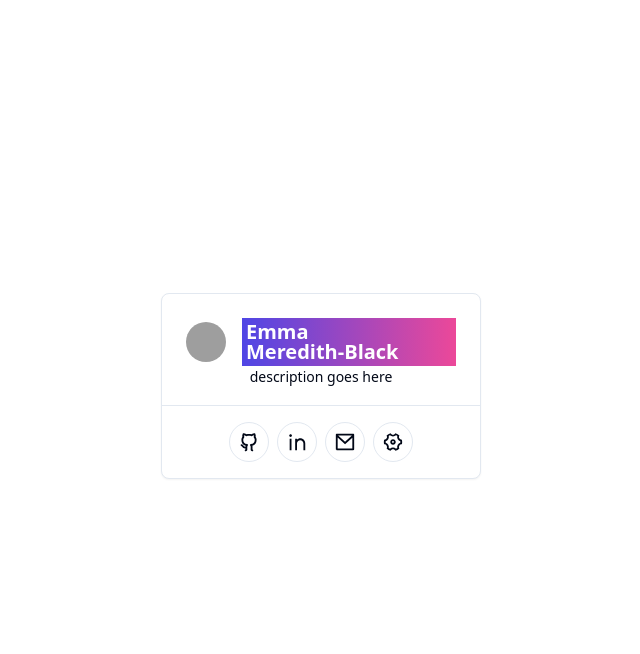
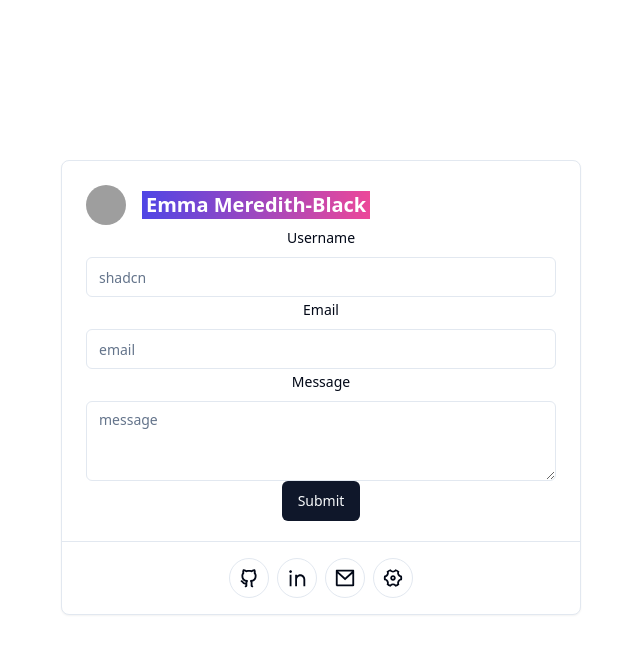
Before and after one commit to testsnake/emmamb-dot-com, a Next.js app: page /en/contact in a window 1280 px wide. Shown: the top 654 px of the page, without its empty margins (319-959 px from the left). Built offline with nearby package versions, Linux system fonts and the light colour scheme; grey boxes are pictures that could not be loaded.

Commit message:
contact form

```diff
--- a/package.json
+++ b/package.json
@@ -10,12 +10,15 @@
     "start": "next start"
   },
   "dependencies": {
+    "@hookform/resolvers": "^3.3.4",
     "@radix-ui/react-aspect-ratio": "^1.0.3",
     "@radix-ui/react-avatar": "^1.0.4",
     "@radix-ui/react-dropdown-menu": "^2.0.6",
+    "@radix-ui/react-label": "^2.0.2",
     "@radix-ui/react-separator": "^1.0.3",
     "@radix-ui/react-slot": "^1.0.2",
     "@t3-oss/env-nextjs": "^0.9.2",
+    "@web3forms/react": "^1.1.3",
     "class-variance-authority": "^0.7.0",
     "clsx": "^2.1.0",
     "embla-carousel-react": "^8.0.0",
@@ -25,6 +28,7 @@
     "next-themes": "^0.2.1",
     "react": "18.2.0",
     "react-dom": "18.2.0",
+    "react-hook-form": "^7.51.0",
     "react-icons": "^5.0.1",
     "tailwind-merge": "^2.2.1",
     "tailwindcss-animate": "^1.0.7",
--- a/src/app/[locale]/contact/page.tsx
+++ b/src/app/[locale]/contact/page.tsx
@@ -6,8 +6,8 @@
     const t = useTranslations('common');
     return (
         <div className="flex h-screen dark:">
-            <div className="m-auto aspect-square 2xl align-middle justify-center flex items-center space-x-x">
-                <div className="m-auto w-[320px]">
+            <div className="mx-auto mt-40 md:mt-[20vh] ">
+                <div className="align-top w-[90vw] md:w-[520px] md:h-max">
                     <AspectRatio ratio={3 / 2}>
                         <ContactCard />
                     </AspectRatio>
--- a/src/app/[locale]/page.tsx
+++ b/src/app/[locale]/page.tsx
@@ -9,8 +9,8 @@
     const t = useTranslations('common');
     return (
         <div className="flex h-screen dark:">
-            <div className="m-auto aspect-square 2xl align-middle justify-center flex items-center space-x-x">
-                <div className="m-auto w-[320px]">
+            <div className="mx-auto mt-40 md:mt-[20vh] ">
+                <div className="align-top w-[90vw] md:w-[520px] md:h-max">
                     <AspectRatio ratio={3 / 2}>
                         <InfoCard />
                     </AspectRatio>
--- a/src/components/contact-card.tsx
+++ b/src/components/contact-card.tsx
@@ -7,6 +7,7 @@
 import ButtonLink from './button-link';
 import ButtonSettings from './button-settings';
 import { useTranslations } from 'next-intl';
+import ContactForm from './contact-form';
 
 const ContactCard = () => {
     const t = useTranslations('common');
@@ -28,8 +29,8 @@
                     </div>
                 </div>
             </CardHeader>
-            <CardContent className="text-center pb-0">
-                <p className="text-sm/relaxed">{t('description')}</p>
+            <CardContent className="text-center pb-0 h-[300px]">
+                <ContactForm />
             </CardContent>
             <Separator className="my-4 w-5/10 mx-auto" />
             <CardFooter className="flex gap-2 justify-center p-4 pt-0">
--- /dev/null
+++ b/src/components/contact-form.tsx
@@ -0,0 +1,66 @@
+'use client';
+
+import { zodResolver } from '@hookform/resolvers/zod';
+import { useForm } from 'react-hook-form';
+import { z } from 'zod';
+
+import { Button } from '@/components/ui/button';
+import { Form, FormControl, FormDescription, FormField, FormItem, FormLabel, FormMessage } from '@/components/ui/form';
+import { Input } from '@/components/ui/input';
+import { Textarea } from '@/components/ui/textarea';
+
+const FormSchema = z.object({
+    username: z.string().min(2, {
+        message: 'Username must be at least 2 characters.'
+    }),
+    email: z.string().email({
+        message: 'Invalid email address.'
+    }),
+    message: z.string().min(1, {
+        message: 'Must include a message.'
+    })
+});
+
+export default function InputForm() {
+    const form = useForm<z.infer<typeof FormSchema>>({
+        resolver: zodResolver(FormSchema),
+        defaultValues: {
+            username: '',
+            email: '',
+            message: ''
+        }
+    });
+
+    function onSubmit(data: z.infer<typeof FormSchema>) {
+        console.log(data);
+    }
+
+    return (
+        <Form {...form}>
+            <form onSubmit={form.handleSubmit(onSubmit)} className="">
+                <FormField
+                    control={form.control}
+                    name="username"
+                    render={({ field }) => (
+                        <FormItem>
+                            <FormLabel>Username</FormLabel>
+                            <FormControl>
+                                <Input placeholder="shadcn" {...field} />
+                            </FormControl>
+                            <FormLabel>Email</FormLabel>
+                            <FormControl>
+                                <Input placeholder="email" {...field} />
+                            </FormControl>
+                            <FormLabel>Message</FormLabel>
+                            <FormControl>
+                                <Textarea placeholder="message" {...field} />
+                            </FormControl>
+                            <FormMessage />
+                        </FormItem>
+                    )}
+                />
+                <Button type="submit">Submit</Button>
+            </form>
+        </Form>
+    );
+}
--- a/src/components/info-card.tsx
+++ b/src/components/info-card.tsx
@@ -28,7 +28,7 @@
                     </div>
                 </div>
             </CardHeader>
-            <CardContent className="text-center pb-0">
+            <CardContent className="text-center pb-0 h-[300px]">
                 <p className="text-sm/relaxed">{t('description')}</p>
             </CardContent>
             <Separator className="my-4 w-5/10 mx-auto" />
--- /dev/null
+++ b/src/components/ui/form.tsx
@@ -0,0 +1,176 @@
+import * as React from "react"
+import * as LabelPrimitive from "@radix-ui/react-label"
+import { Slot } from "@radix-ui/react-slot"
+import {
+  Controller,
+  ControllerProps,
+  FieldPath,
+  FieldValues,
+  FormProvider,
+  useFormContext,
+} from "react-hook-form"
+
+import { cn } from "~/lib/utils"
+import { Label } from "~/components/ui/label"
+
+const Form = FormProvider
+
+type FormFieldContextValue<
+  TFieldValues extends FieldValues = FieldValues,
+  TName extends FieldPath<TFieldValues> = FieldPath<TFieldValues>
+> = {
+  name: TName
+}
+
+const FormFieldContext = React.createContext<FormFieldContextValue>(
+  {} as FormFieldContextValue
+)
+
+const FormField = <
+  TFieldValues extends FieldValues = FieldValues,
+  TName extends FieldPath<TFieldValues> = FieldPath<TFieldValues>
+>({
+  ...props
+}: ControllerProps<TFieldValues, TName>) => {
+  return (
+    <FormFieldContext.Provider value={{ name: props.name }}>
+      <Controller {...props} />
+    </FormFieldContext.Provider>
+  )
+}
+
+const useFormField = () => {
+  const fieldContext = React.useContext(FormFieldContext)
+  const itemContext = React.useContext(FormItemContext)
+  const { getFieldState, formState } = useFormContext()
+
+  const fieldState = getFieldState(fieldContext.name, formState)
+
+  if (!fieldContext) {
+    throw new Error("useFormField should be used within <FormField>")
+  }
+
+  const { id } = itemContext
+
+  return {
+    id,
+    name: fieldContext.name,
+    formItemId: `${id}-form-item`,
+    formDescriptionId: `${id}-form-item-description`,
+    formMessageId: `${id}-form-item-message`,
+    ...fieldState,
+  }
+}
+
+type FormItemContextValue = {
+  id: string
+}
+
+const FormItemContext = React.createContext<FormItemContextValue>(
+  {} as FormItemContextValue
+)
+
+const FormItem = React.forwardRef<
+  HTMLDivElement,
+  React.HTMLAttributes<HTMLDivElement>
+>(({ className, ...props }, ref) => {
+  const id = React.useId()
+
+  return (
+    <FormItemContext.Provider value={{ id }}>
+      <div ref={ref} className={cn("space-y-2", className)} {...props} />
+    </FormItemContext.Provider>
+  )
+})
+FormItem.displayName = "FormItem"
+
+const FormLabel = React.forwardRef<
+  React.ElementRef<typeof LabelPrimitive.Root>,
+  React.ComponentPropsWithoutRef<typeof LabelPrimitive.Root>
+>(({ className, ...props }, ref) => {
+  const { error, formItemId } = useFormField()
+
+  return (
+    <Label
+      ref={ref}
+      className={cn(error && "text-destructive", className)}
+      htmlFor={formItemId}
+      {...props}
+    />
+  )
+})
+FormLabel.displayName = "FormLabel"
+
+const FormControl = React.forwardRef<
+  React.ElementRef<typeof Slot>,
+  React.ComponentPropsWithoutRef<typeof Slot>
+>(({ ...props }, ref) => {
+  const { error, formItemId, formDescriptionId, formMessageId } = useFormField()
+
+  return (
+    <Slot
+      ref={ref}
+      id={formItemId}
+      aria-describedby={
+        !error
+          ? `${formDescriptionId}`
+          : `${formDescriptionId} ${formMessageId}`
+      }
+      aria-invalid={!!error}
+      {...props}
+    />
+  )
+})
+FormControl.displayName = "FormControl"
+
+const FormDescription = React.forwardRef<
+  HTMLParagraphElement,
+  React.HTMLAttributes<HTMLParagraphElement>
+>(({ className, ...props }, ref) => {
+  const { formDescriptionId } = useFormField()
+
+  return (
+    <p
+      ref={ref}
+      id={formDescriptionId}
+      className={cn("text-sm text-muted-foreground", className)}
+      {...props}
+    />
+  )
+})
+FormDescription.displayName = "FormDescription"
+
+const FormMessage = React.forwardRef<
+  HTMLParagraphElement,
+  React.HTMLAttributes<HTMLParagraphElement>
+>(({ className, children, ...props }, ref) => {
+  const { error, formMessageId } = useFormField()
+  const body = error ? String(error?.message) : children
+
+  if (!body) {
+    return null
+  }
+
+  return (
+    <p
+      ref={ref}
+      id={formMessageId}
+      className={cn("text-sm font-medium text-destructive", className)}
+      {...props}
+    >
+      {body}
+    </p>
+  )
+})
+FormMessage.displayName = "FormMessage"
+
+export {
+  useFormField,
+  Form,
+  FormItem,
+  FormLabel,
+  FormControl,
+  FormDescription,
+  FormMessage,
+  FormField,
+}
--- /dev/null
+++ b/src/components/ui/input.tsx
@@ -0,0 +1,25 @@
+import * as React from "react"
+
+import { cn } from "~/lib/utils"
+
+export interface InputProps
+  extends React.InputHTMLAttributes<HTMLInputElement> {}
+
+const Input = React.forwardRef<HTMLInputElement, InputProps>(
+  ({ className, type, ...props }, ref) => {
+    return (
+      <input
+        type={type}
+        className={cn(
+          "flex h-10 w-full rounded-md border border-input bg-background px-3 py-2 text-sm ring-offset-background file:border-0 file:bg-transparent file:text-sm file:font-medium placeholder:text-muted-foreground focus-visible:outline-none focus-visible:ring-2 focus-visible:ring-ring focus-visible:ring-offset-2 disabled:cursor-not-allowed disabled:opacity-50",
+          className
+        )}
+        ref={ref}
+        {...props}
+      />
+    )
+  }
+)
+Input.displayName = "Input"
+
+export { Input }
--- /dev/null
+++ b/src/components/ui/label.tsx
@@ -0,0 +1,26 @@
+"use client"
+
+import * as React from "react"
+import * as LabelPrimitive from "@radix-ui/react-label"
+import { cva, type VariantProps } from "class-variance-authority"
+
+import { cn } from "~/lib/utils"
+
+const labelVariants = cva(
+  "text-sm font-medium leading-none peer-disabled:cursor-not-allowed peer-disabled:opacity-70"
+)
+
+const Label = React.forwardRef<
+  React.ElementRef<typeof LabelPrimitive.Root>,
+  React.ComponentPropsWithoutRef<typeof LabelPrimitive.Root> &
+    VariantProps<typeof labelVariants>
+>(({ className, ...props }, ref) => (
+  <LabelPrimitive.Root
+    ref={ref}
+    className={cn(labelVariants(), className)}
+    {...props}
+  />
+))
+Label.displayName = LabelPrimitive.Root.displayName
+
+export { Label }
--- /dev/null
+++ b/src/components/ui/textarea.tsx
@@ -0,0 +1,24 @@
+import * as React from "react"
+
+import { cn } from "~/lib/utils"
+
+export interface TextareaProps
+  extends React.TextareaHTMLAttributes<HTMLTextAreaElement> {}
+
+const Textarea = React.forwardRef<HTMLTextAreaElement, TextareaProps>(
+  ({ className, ...props }, ref) => {
+    return (
+      <textarea
+        className={cn(
+          "flex min-h-[80px] w-full rounded-md border border-input bg-background px-3 py-2 text-sm ring-offset-background placeholder:text-muted-foreground focus-visible:outline-none focus-visible:ring-2 focus-visible:ring-ring focus-visible:ring-offset-2 disabled:cursor-not-allowed disabled:opacity-50",
+          className
+        )}
+        ref={ref}
+        {...props}
+      />
+    )
+  }
+)
+Textarea.displayName = "Textarea"
+
+export { Textarea }
--- /dev/null
+++ b/src/contact.ts
@@ -0,0 +1,16 @@
+import useWeb3Forms from '@web3forms/react';
+
+const accessKey = '';
+
+interface FormSchema {
+    name: string;
+    email: string;
+    message: string;
+}
+
+const { submit: onSubmit } = useWeb3Forms({
+    access_key: accessKey,
+    settings: {},
+    onSuccess: (msg, data) => {},
+    onError: (msg, data) => {}
+});
```
Also changed, not shown: 1 other file (tests, documents, lock files or other folders).
